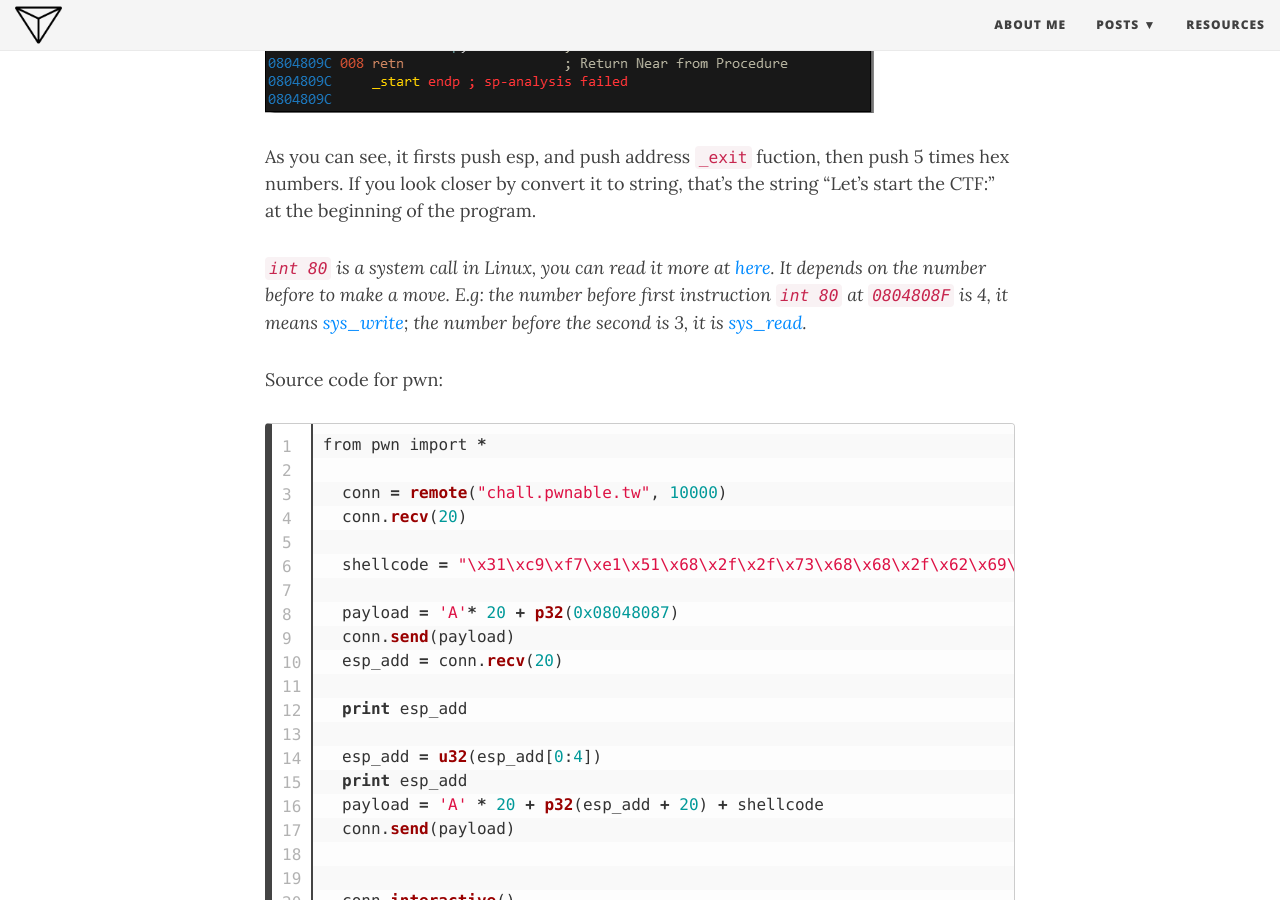
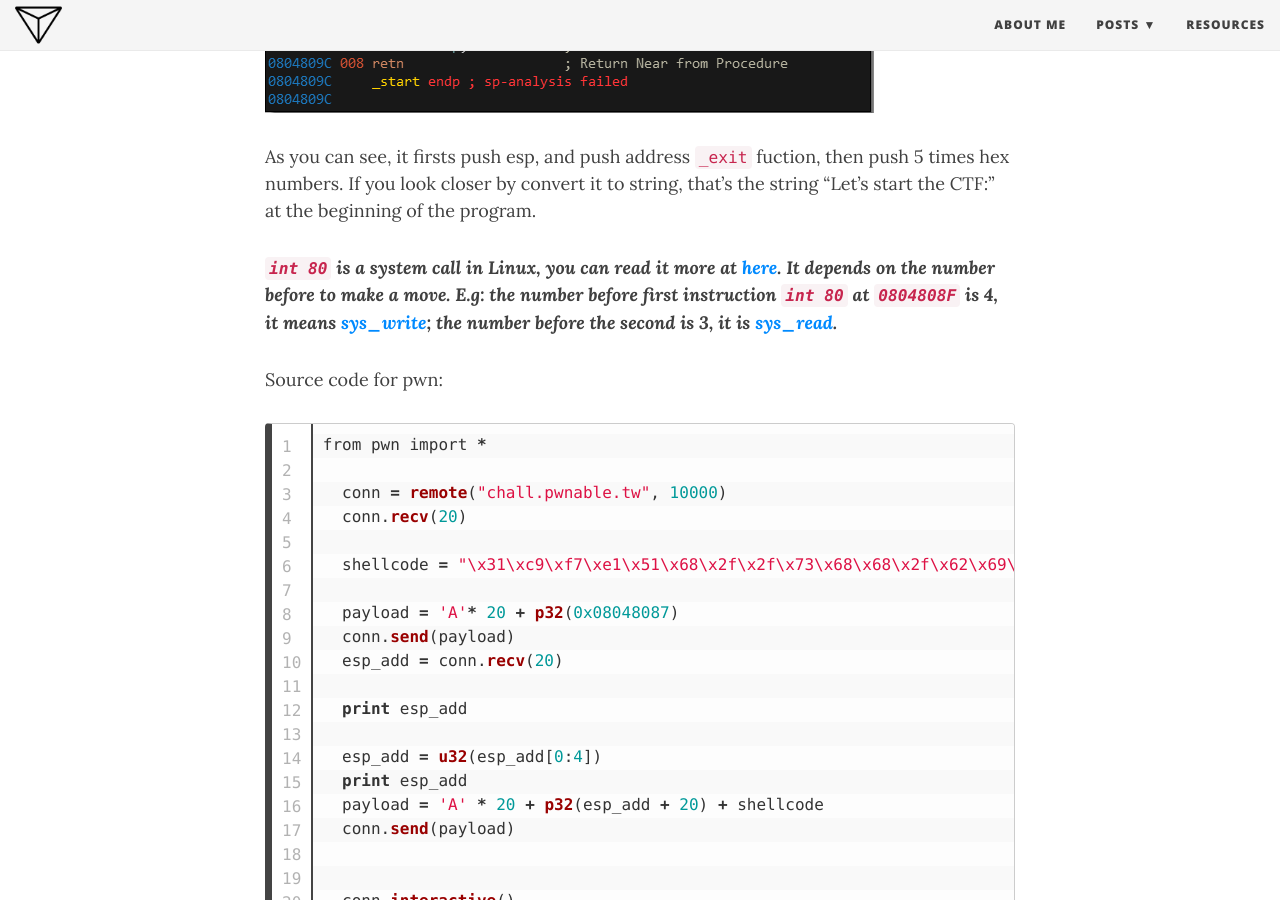
Before and after one commit to Delt-A/delt-a.github.io, a Jekyll site: the page built from _posts/2019-04-08-pwnable-tw-start.md, in a window 1280 px wide and 900 px high, scrolled down 782 px. Built offline with Jekyll 4.4.1, drawn with Linux system fonts in a browser that asks for light colours; nearby versions of some CDN libraries.

```diff
--- a/_posts/2019-04-08-pwnable-tw-start.md
+++ b/_posts/2019-04-08-pwnable-tw-start.md
@@ -14,8 +14,8 @@ It's a .elf file. Now we should open disassembler like IDA Pro.
 
 As you can see, it firsts push esp, and push address `_exit` fuction, then push 5 times hex numbers. If you look closer by convert it to string, that's the string "Let's start the CTF:" at the beginning of the program.
 
-*`int 80` is a system call in Linux, you can read it more at [here](http://asm.sourceforge.net/syscall.html).
-It depends on the number before to make a move. E.g: the number before first instruction `int 80` at `0804808F` is 4, it means [sys_write](http://asm.sourceforge.net/syscall.html#4); the number before the second is 3, it is [sys_read](http://asm.sourceforge.net/syscall.html#3).*
+_**`int 80` is a system call in Linux, you can read it more at [here](http://asm.sourceforge.net/syscall.html).
+It depends on the number before to make a move. E.g: the number before first instruction `int 80` at `0804808F` is 4, it means [sys_write](http://asm.sourceforge.net/syscall.html#4); the number before the second is 3, it is [sys_read](http://asm.sourceforge.net/syscall.html#3).**_
 
 Source code for pwn:
 {% highlight python linenos %}
```
